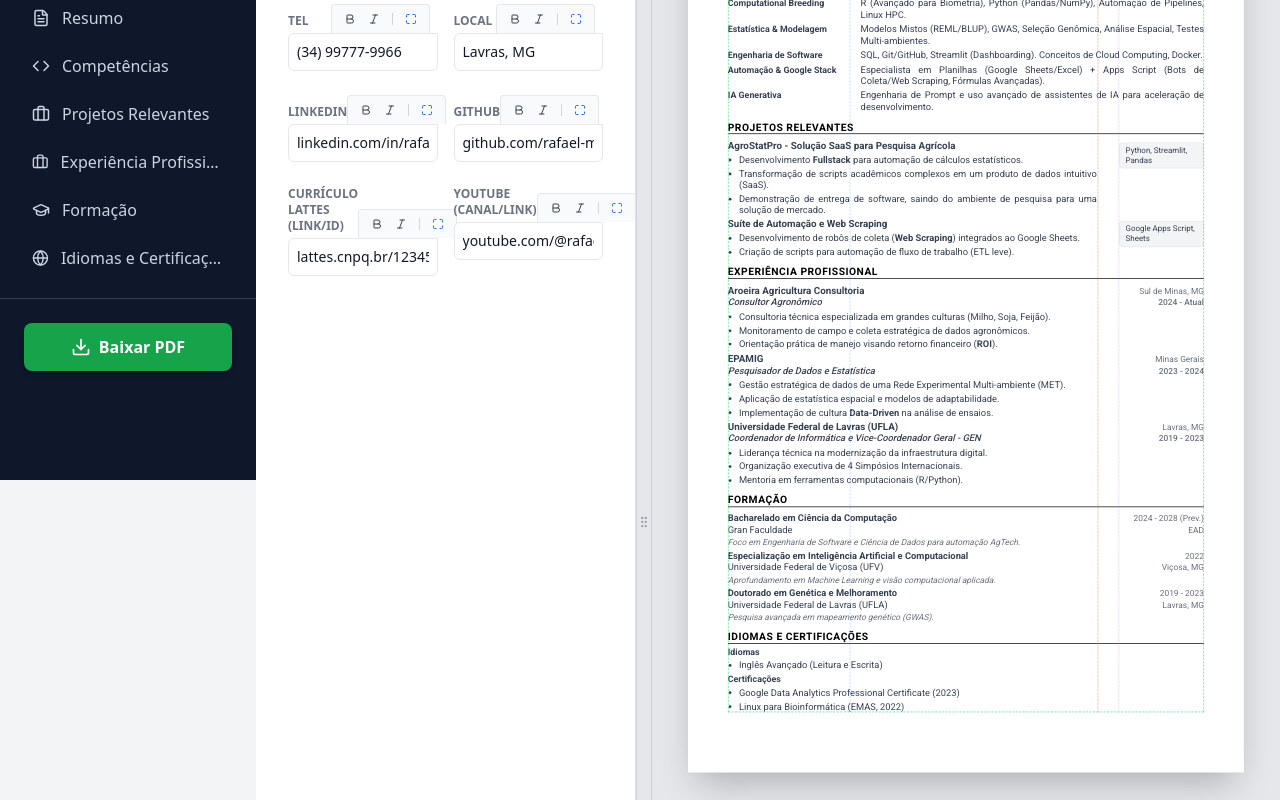
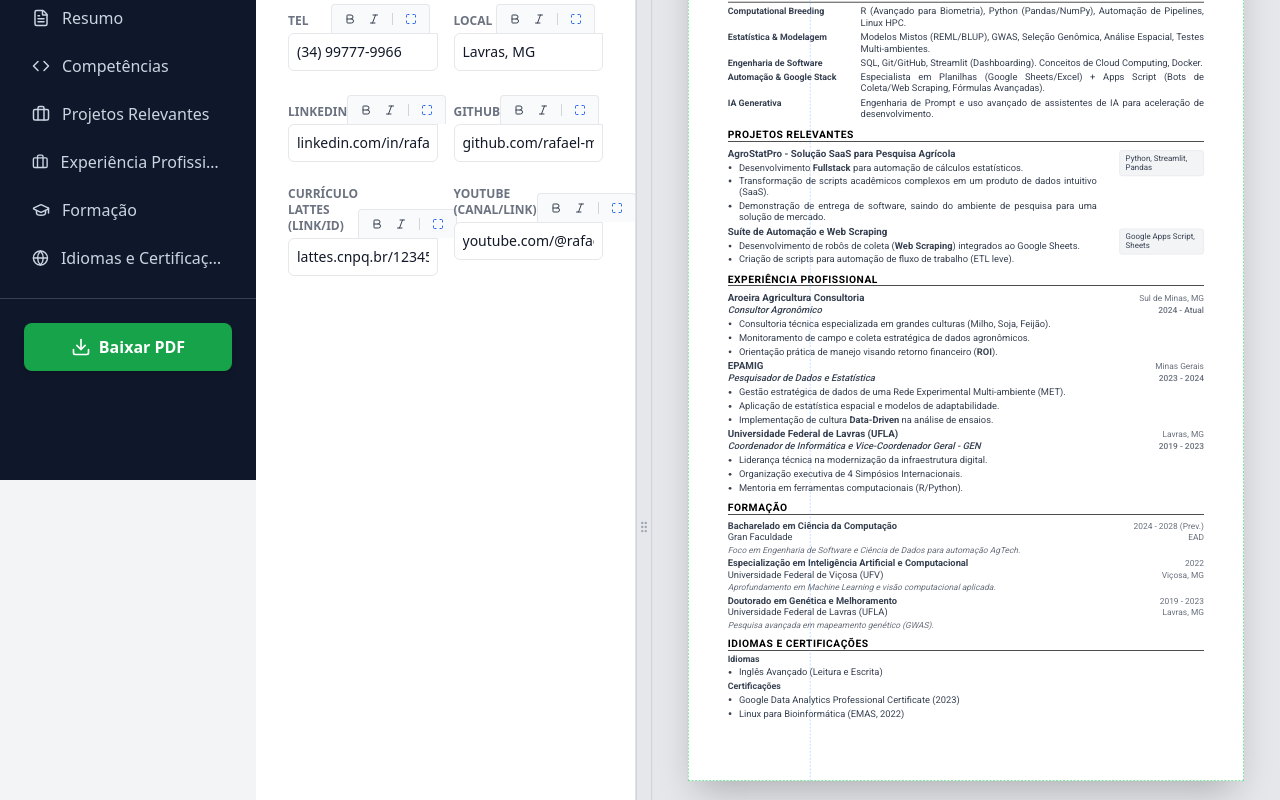
Before and after one commit to rafaelnm90/resumebuilder, a React (Create React App) app: page / in a window 1280 px wide. Shown: the part 320-1120 px from the top of the page. Built offline with nearby package versions, Linux system fonts and the light colour scheme.

Commit message:
Update ResumePreview.js

```diff
--- a/src/ResumePreview.js
+++ b/src/ResumePreview.js
@@ -24,14 +24,12 @@ export default function ResumePreview({ data, settings }) {
   const eduColWidthCSS = `${settings.educationColumnWidth}mm`;
   const projColWidthCSS = `${settings.projectsColumnWidth}mm`;
 
-  // Lógica de Espaçamento Dinâmico (Flex Gap)
   const listContainerStyle = {
     display: 'flex',
     flexDirection: 'column',
     gap: `${settings.itemSpacing}mm`
   };
 
-  // Lógica de Quebra de Página (Se Auto=True, remove 'keep-together')
   const pageBreakClass = settings.pageBreakAuto ? '' : 'keep-together';
 
   const {
@@ -41,16 +39,12 @@ export default function ResumePreview({ data, settings }) {
     photoFlip, photoCover, photoBorder, photoShadow
   } = data.personal;
 
-  // Helper para renderizar itens de lista
   const renderListItems = (items) => {
-    // Busca a configuração de estilo (Padrão: disc)
     const activeStyle = LIST_STYLES[settings.listStyle] || LIST_STYLES['disc'];
-
-    // Verifica se é um dos estilos que precisa de mais espaçamento
     const isWideMarker = ['arrow', 'check', 'dash'].includes(settings.listStyle);
 
     return (items || []).map((item, i) => {
-        if (!item || !item.trim()) return null; // Oculta itens vazios
+        if (!item || !item.trim()) return null;
 
         const isHeader = item.startsWith('## ');
         const isSub = item.startsWith('>> ');
@@ -62,18 +56,14 @@ export default function ResumePreview({ data, settings }) {
 
         if (isHeader) {
             text = item.slice(3);
-            bulletClass = 'list-none'; // Remove bullet
-            // MARGEM SUPERIOR AUMENTADA (mt-6) para separar visualmente do bloco anterior
+            bulletClass = 'list-none';
             extraClasses = 'font-bold mt-6 mb-1 pt-1';
         } else if (isSub) {
             text = item.slice(3);
             bulletClass = activeStyle.cssSub;
             indentClass = 'ml-6';
-            // Ajuste fino para sub-itens de ícones largos
             if (isWideMarker) extraClasses = 'pl-2';
         } else {
-            // Item normal
-            // PADDING LATERAL AUMENTADO (pl-3) para ícones largos
             if (isWideMarker) {
                 extraClasses = 'pl-3';
             }
@@ -87,7 +77,6 @@ export default function ResumePreview({ data, settings }) {
     });
   };
 
-  // Lógica de Renderização do Header
   const renderHeader = () => {
     const isPhotoVisible = showPhoto && photo;
     const align = photoAlignment || 'center';
@@ -97,11 +86,10 @@ export default function ResumePreview({ data, settings }) {
     let photoContainerClasses = "flex-shrink-0 ";
     let contactJustify = "justify-center";
 
-    // PADDING INFERIOR DO HEADER (CONTROLADO PELO SLIDER)
     const headerStyle = {
         borderColor: settings.themeColor,
         marginBottom: `${settings.headerSpacing}mm`,
-        paddingBottom: `${settings.headerSpacing / 2}mm` // Padding proporcional à margem
+        paddingBottom: `${settings.headerSpacing / 2}mm`
     };
 
     if (isPhotoVisible) {
@@ -124,8 +112,6 @@ export default function ResumePreview({ data, settings }) {
         textContainerClasses += "text-center";
     }
 
-    // CÁLCULO DA ESCALA COM FLIP
-    // Se Flip estiver ativo, multiplicamos o X por -1
     const scaleX = (photoScale / 100) * (photoFlip ? -1 : 1);
     const scaleY = (photoScale / 100);
 
@@ -133,7 +119,6 @@ export default function ResumePreview({ data, settings }) {
         width: '100%',
         height: '100%',
         objectFit: photoCover ? 'cover' : 'contain',
-        // APLICAÇÃO DOS NOVOS FILTROS E ROTAÇÃO
         transform: `scale(${scaleX}, ${scaleY}) translate(${photoX}%, ${photoY}%) rotate(${photoRotate || 0}deg)`,
         filter: `${photoGrayscale ? 'grayscale(100%)' : ''} brightness(${photoBrightness || 100}%) contrast(${photoContrast || 100}%) saturate(${photoSaturation || 100}%)`,
         transition: 'transform 0.1s'
@@ -151,7 +136,6 @@ export default function ResumePreview({ data, settings }) {
                         className="w-28 h-28 overflow-hidden bg-gray-100"
                         style={{
                             borderRadius: frameRadius,
-                            // BORDA E SOMBRA AGORA NO CONTAINER
                             borderWidth: `${photoBorder || 0}px`,
                             borderColor: settings.themeColor,
                             borderStyle: 'solid',
@@ -181,7 +165,6 @@ export default function ResumePreview({ data, settings }) {
   };
 
   const renderSection = (sectionId) => {
-    // Helper de estilo para margin-bottom dinâmico
     const sectionStyle = { marginBottom: `${settings.sectionSpacing}mm` };
 
     if (sectionId.startsWith('custom-')) {
@@ -251,17 +234,13 @@ export default function ResumePreview({ data, settings }) {
                     <div style={listContainerStyle}>
                     {data.projects.map((proj, i) => (
                         <div key={i} className={`${pageBreakClass} flex flex-row items-start gap-8 flex-row-print`}>
-                        {/* LADO ESQUERDO */}
                         <div className="flex-1">
                             <h4 className="font-bold text-[1.05em] break-words mb-1">{proj.title}</h4>
                             <ul className="list-outside ml-4" style={listContainerStyle}>
                                 {renderListItems(proj.description)}
                             </ul>
                         </div>
-
-                        {/* LADO DIREITO: Tech Box */}
                         <div className="flex-shrink-0 flex items-start justify-end mt-1" style={{ width: projColWidthCSS }}>
-                            {/* REMOVIDO font-mono, agora herda a fonte global */}
                             <span className="text-[0.85em] bg-gray-100 px-2 py-1 rounded border border-gray-200 inline-block break-words hyphens-auto" style={{ hyphens: 'auto' }}>
                                 {proj.tech}
                             </span>
@@ -347,69 +326,80 @@ export default function ResumePreview({ data, settings }) {
     }
   };
 
-  return (
-    <div
-      id="resume-preview"
-      lang="pt-BR"
-      className="bg-white shadow-2xl relative"
-      style={{
+  // --- MONTAGEM DO CONTEÚDO ---
+  const ResumeContent = (
+      <>
+        {renderHeader()}
+        {sectionOrder.map(sectionId => renderSection(sectionId))}
+      </>
+  );
+
+  const lineStyle = {
+    width: '100%',
+    height: '2px',
+    backgroundColor: settings.showPageLines ? settings.themeColor : 'transparent', // CORREÇÃO: Transparente se desligado
+  };
+
+  const typographyStyles = {
     fontFamily: `'${settings.font}', sans-serif`,
-        color: settings.bodyColor || '#374151', // APLICAÇÃO DA COR GLOBAL DO TEXTO
+    color: settings.bodyColor || '#374151',
+    fontSize: `${settings.fontSizeBase}pt`,
+    lineHeight: settings.lineHeight,
+  };
+
+  const containerStyles = {
+    ...typographyStyles,
     width: '210mm',
     minHeight: '297mm',
-        paddingTop: '20mm',
-        paddingBottom: '20mm',
-        paddingLeft: '15mm',
-        paddingRight: '15mm',
-        fontSize: `${settings.fontSizeBase}pt`,
-        lineHeight: settings.lineHeight, // AGORA USA O SLIDER DIRETAMENTE
     boxSizing: 'border-box',
-        position: 'relative', // IMPORTANTE PARA O POSICIONAMENTO ABSOLUTO FUNCIONAR
-      }}
-    >
-      <div className="content-container" style={{ width: '100%', height: '100%', position: 'relative' }}>
+    position: 'relative',
+  };
 
-         {/* --- LINHA DECORATIVA DO TOPO (AGORA NO FLUXO) --- */}
-        {settings.showPageLines && (
-            <div
-                className="preview-line"
-                style={{
-                    width: '100%',
-                    height: '2px',
-                    backgroundColor: settings.themeColor,
-                    marginBottom: '5mm' // Espaço para o Header
-                }}
-            ></div>
-        )}
-
+  // --- MODO UNIFICADO (TABELA PARA AMBOS OS CASOS) ---
+  return (
+    <div id="resume-preview" lang="pt-BR" className="bg-white shadow-2xl relative" style={containerStyles}>
         {settings.showGuides && (
             <>
             <div className="absolute border border-green-400 border-dashed z-50 pointer-events-none page-guide" style={{ top: 0, bottom: 0, left: 0, right: 0 }}></div>
             <div className="absolute border-r border-blue-400 border-dashed h-full z-50 pointer-events-none opacity-50 page-guide" style={{ left: `${settings.leftColumnWidth}mm`, top: 0, bottom: 0 }}></div>
-            <div className="absolute border-l border-red-400 border-dashed h-full z-50 pointer-events-none opacity-40 page-guide" style={{ right: expColWidthCSS, top: 0, bottom: 0 }}></div>
-            <div className="absolute border-l border-orange-400 border-dotted h-full z-50 pointer-events-none opacity-60 page-guide" style={{ right: eduColWidthCSS, top: 0, bottom: 0 }}></div>
-             <div className="absolute border-l border-purple-400 border-dotted h-full z-50 pointer-events-none opacity-60 page-guide" style={{ right: projColWidthCSS, top: 0, bottom: 0 }}></div>
             </>
         )}
 
-        {renderHeader()}
+        {/* LINHA DE RODAPÉ FIXA (Controlada pela cor transparente) */}
+        <div style={{
+            position: 'fixed',
+            bottom: '20mm',
+            left: '15mm',
+            right: '15mm',
+            height: '2px',
+            backgroundColor: settings.showPageLines ? settings.themeColor : 'transparent', // CORREÇÃO
+            zIndex: 9999
+        }}></div>
 
-        {sectionOrder.map(sectionId => renderSection(sectionId))}
-
-        {/* --- LINHA DECORATIVA DA BASE (AGORA NO FLUXO) --- */}
-        {settings.showPageLines && (
-            <div
-                className="preview-line"
-                style={{
-                    width: '100%',
-                    height: '2px',
-                    backgroundColor: settings.themeColor,
-                    marginTop: '5mm' // Espaço após o conteúdo
-                }}
-            ></div>
-        )}
-
+        <table style={{ width: '100%', borderCollapse: 'collapse', ...typographyStyles }}>
+            <thead>
+                <tr>
+                    <td style={{ paddingTop: '20mm', paddingBottom: '2mm', paddingLeft: '15mm', paddingRight: '15mm' }}>
+                        {/* A linha agora existe fisicamente, mas fica invisível se a opção estiver desmarcada */}
+                        <div className="preview-line" style={lineStyle}></div>
+                    </td>
+                </tr>
+            </thead>
+            <tfoot>
+                <tr>
+                    <td style={{ height: '20mm', padding: 0 }}></td>
+                </tr>
+            </tfoot>
+            <tbody>
+                <tr>
+                    <td style={{ verticalAlign: 'top', paddingLeft: '15mm', paddingRight: '15mm' }}>
+                        <div className="content-container" style={{ width: '100%', ...typographyStyles }}>
+                            {ResumeContent}
                         </div>
+                    </td>
+                </tr>
+            </tbody>
+        </table>
     </div>
   );
 }
```
Lines whose indentation alone changed are shown as unchanged.
